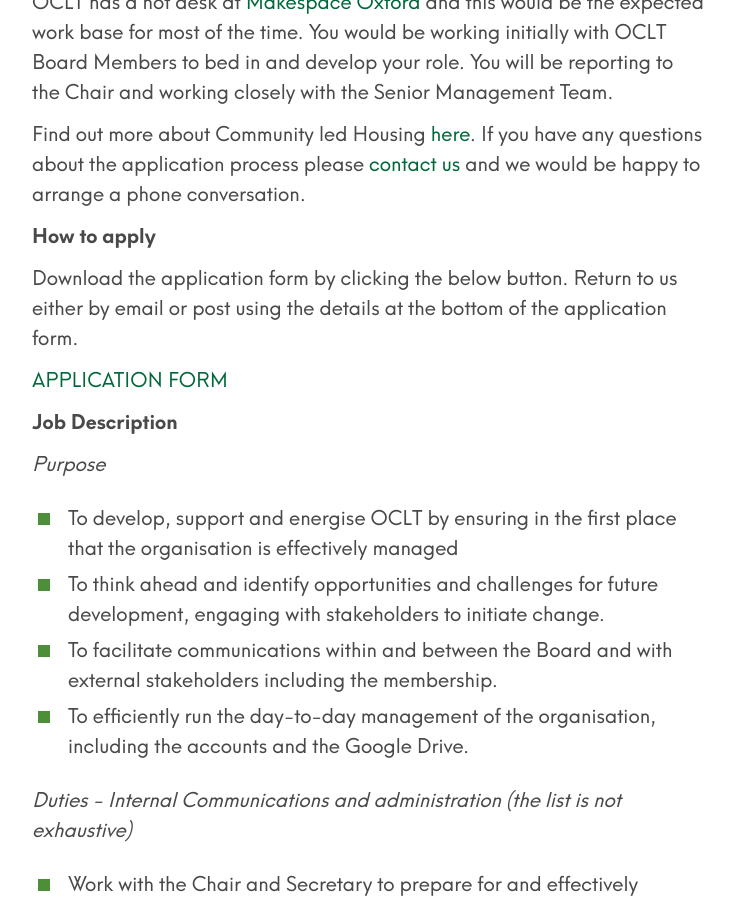
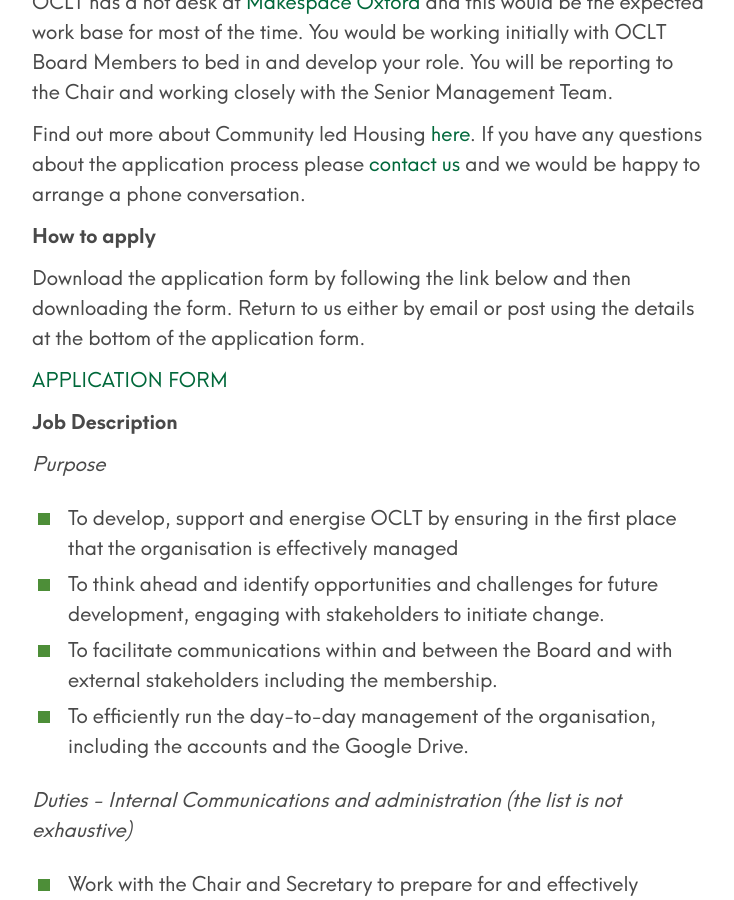
Before and after one commit to johnpuddephatt/oclt, a Jekyll site: the page built from _pages/jobs.md, in a window 1280 px wide and 900 px high, scrolled down 2051 px. Shown: the whole window, without its empty margins (272-1006 px from the left). Built offline with Jekyll 4.4.1, drawn with Linux system fonts in a browser that asks for light colours.

Commit message:
Update from Forestry.io Charlie Fisher updated _pages/jobs.md

```diff
--- a/_pages/jobs.md
+++ b/_pages/jobs.md
@@ -39,7 +39,7 @@ Find out more about Community led Housing [here](https://www.communityledhomes.o
 
 **How to apply**
 
-Download the application form by clicking the below button. Return to us either by email or post using the details at the bottom of the application form.
+Download the application form by following the link below and then downloading the form. Return to us either by email or post using the details at the bottom of the application form.
 
 [APPLICATION FORM](https://drive.google.com/file/d/1BVCNvHD1B3EEWnNiTa5QwRBY82cKIYSA/view?usp=sharing "Application form")
 
```
